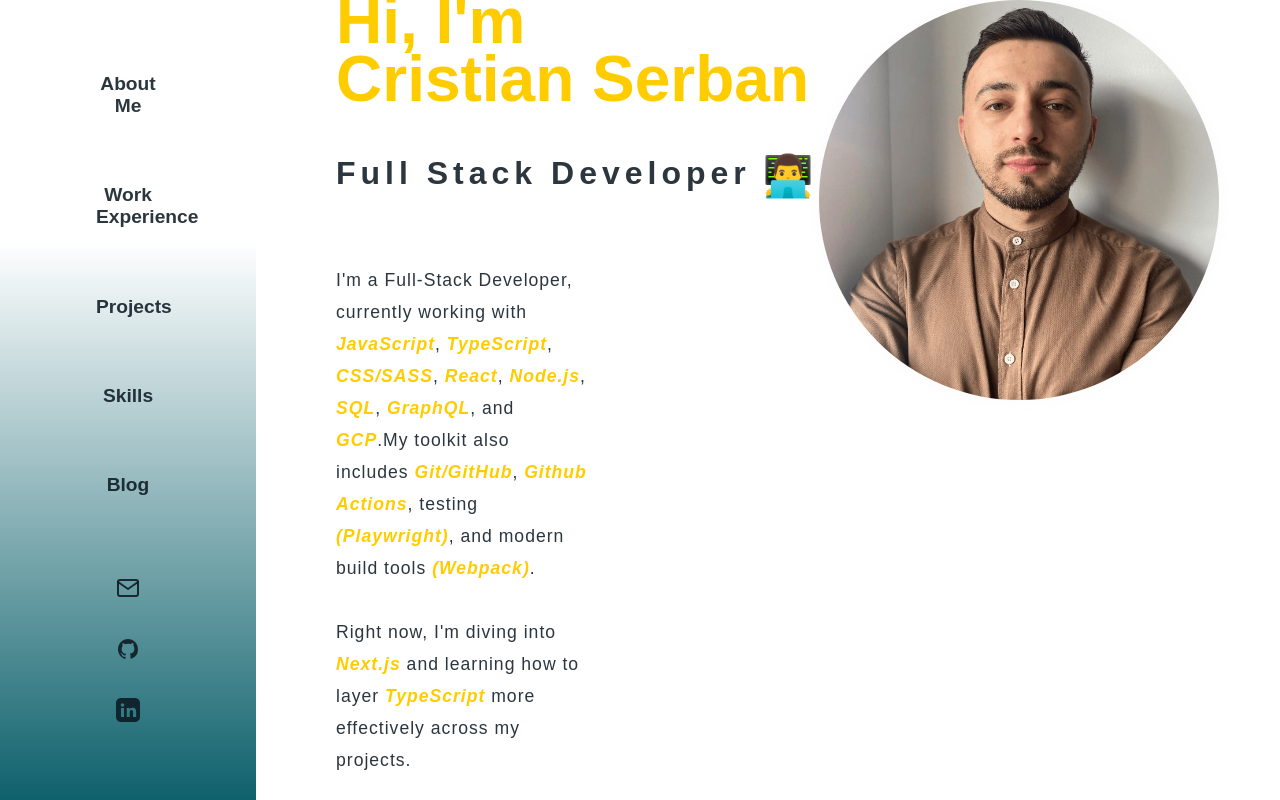
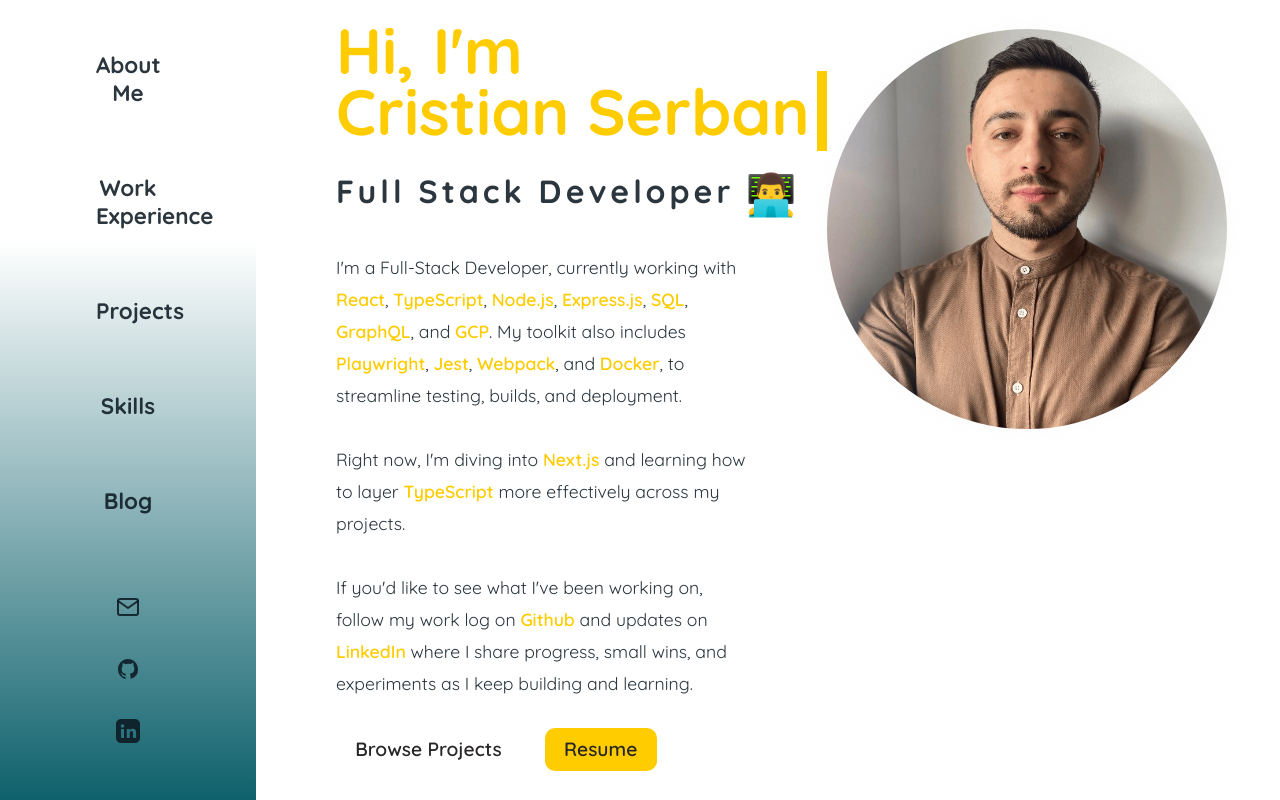
Before and after one commit to ChrisserDev/Portofolio-Web-App, a Next.js app: page / in a window 1280 px wide. Built offline with nearby package versions, Linux system fonts and the light colour scheme.

Commit message:
Refine UI styles and update skills/experience content

```diff
--- /dev/null
+++ b/src/app/blog/blog.scss
@@ -0,0 +1,3 @@
+.blog-page-container {
+    flex-direction: column;
+}
--- a/src/app/blog/page.tsx
+++ b/src/app/blog/page.tsx
@@ -1,3 +1,4 @@
+import './blog.scss';
 
 export default function Blog(): React.JSX.Element {
   return (
--- a/src/app/components/NavigationMenu.scss
+++ b/src/app/components/NavigationMenu.scss
@@ -27,8 +27,11 @@
     flex-direction: column;
     justify-content: center;
     li {
-      font-size: 1.2rem;
-      font-weight: 600;
+      font-size: 1.4rem;
+      font-weight: bold;
+      @media screen and (max-width: 999px) {
+        font-size: 1.2rem;
+      }
       a {
         transition: color 0.4s ease;
         &:hover {
@@ -108,8 +111,10 @@
   min-height: 100vh;
 }
 
+.experience-page-container,
 .projects-page-container,
-.skills-page-container {
+.skills-page-container,
+.blog-page-container {
   display: flex;
   margin: 10rem auto;
   @media screen and (max-width: 999px) {
@@ -226,9 +231,9 @@
   }
   h3 {
     font-size: 2rem;
-    font-weight: 600;
-    padding-top: 2rem;
-    letter-spacing: 5px;
+    font-weight: 700;
+    padding-top: 1rem;
+    letter-spacing: 4px;
     position: relative;
     @media screen and (max-width: 999px) {
       font-size: 1.8rem;
@@ -251,12 +256,14 @@
     }
   }
   .home-page-description {
-    padding-top: 4rem;
+    padding-top: 2rem;
     margin-right: 14.5rem;
-    font-family: Arial, Helvetica, sans-serif;
-    letter-spacing: 1px;
+    font-family: Quicksand, Helvetica, sans-serif;
     line-height: 32px;
     font-size: 1.1rem;
+    @media screen and (max-width: 1440px) {
+      margin-right: 5rem;
+    }
     @media screen and (max-width: 999px) {
       margin-right: 0;
       padding-top: 2rem;
@@ -269,7 +276,6 @@
     }
     .desc-skill {
       color: #ffcc00;
-      font-style: italic;
       font-weight: 600;
     }
     .github-link,
@@ -278,6 +284,40 @@
         text-decoration: underline;
       }
     }
+  }
+}
+
+.resume-link,
+.browse-projects {
+    display: inline-block;
+    cursor: pointer;
+    margin-top: 1.5em;
+    padding: 0.5em 1em;
+    border-radius: 10px;
+    font-size: 1.2rem;
+    text-decoration: none;
+    transition: background-color 0.3s, color 0.3s, border 0.3s;
+    background: #ffcc00;
+    color: rgb(41, 38, 38);
+    margin-left: 1.5rem;
+    font-weight: 600;
+    border: none;
+    &:hover {
+      color: white;
+      box-shadow: 0px 0px 6px rgba(255, 255, 255, 0.7);
+    }
+    @media screen and (max-width: 999px) {
+      font-size: 1rem;
+    }
+}
+
+.browse-projects {
+  background-color: #fff;
+  margin-left: 0;
+  &:hover {
+    background-color: #ffcc00;
+    color: #333;
+    box-shadow: 0px 0px 6px rgba(14, 97, 108, 0.7);
   }
 }
 
@@ -296,7 +336,8 @@
     white-space: nowrap;
     border-right: 10px solid #ffcc00;
     opacity: 1;
-    animation: typing 1.7s steps(20, end) 1.1s forwards, blink-caret 0.8s step-end infinite 2.8s;
+    --name-width: 12.5ch;
+    animation: typing 1.7s steps(20, end) 1.1s forwards, blink-caret 0.8s step-end infinite 1.8s;
     width: 0;
   }
 }
@@ -309,7 +350,7 @@
 
 @keyframes typing {
   from { width: 0 }
-  to { width: 100% }
+  to { width: var(--name-width) }
 }
 
 @keyframes blink-caret {
--- a/src/app/experience/page.tsx
+++ b/src/app/experience/page.tsx
@@ -23,11 +23,8 @@ export default function ExperiencePage(): React.JSX.Element {
             <li>Javascript</li>
             <li>TypeScript</li>
             <li>React</li>
-            <li>CSS/SAAS</li>
             <li>Node.js</li>
             <li>Express.js</li>
-            <li>Handlebars</li>
-            <li>HTML</li>
             <li>Adobe XD</li>
             <li>GraphQL</li>
             <li>SQL</li>
--- a/src/app/globals.scss
+++ b/src/app/globals.scss
@@ -36,7 +36,7 @@ body {
 body {
   color: var(--foreground);
   background: var(--background);
-  font-family: Arial, Helvetica, sans-serif;
+  font-family: 'Quicksand', sans-serif;
   -webkit-font-smoothing: antialiased;
   -moz-osx-font-smoothing: grayscale;
 }
--- a/src/app/layout.tsx
+++ b/src/app/layout.tsx
@@ -1,15 +1,10 @@
-import { Geist, Geist_Mono } from 'next/font/google';
+import { Quicksand } from 'next/font/google';
 import NavigationMenu from './components/NavigationMenu';
 import './globals.scss';
 
-const geistSans = Geist({
-  variable: '--font-geist-sans',
+const quicksand = Quicksand({
   subsets: ['latin'],
-});
-
-const geistMono = Geist_Mono({
-  variable: '--font-geist-mono',
-  subsets: ['latin'],
+  weight: ['300', '400', '500', '600', '700'],
 });
 
 export default function RootLayout({
@@ -19,7 +14,7 @@ export default function RootLayout({
 }>) {
   return (
     <html lang='en'>
-      <body className={`${geistSans.variable} ${geistMono.variable}`}>
+      <body className={quicksand.className}>
         <div className='page-container'>
           <NavigationMenu />
           {children}
--- a/src/app/page.tsx
+++ b/src/app/page.tsx
@@ -1,4 +1,5 @@
 import Image from 'next/image';
+import Link from 'next/link';
 import './globals.scss';
 
 export default function Home() {
@@ -17,10 +18,12 @@ export default function Home() {
           </div>
           <h3>Full Stack Developer</h3>
           <p className='home-page-description'>
-            I&apos;m a Full-Stack Developer, currently working with <span className='desc-skill'>JavaScript</span>, <span className='desc-skill'>TypeScript</span>, <span className='desc-skill'>CSS/SASS</span>, <span className='desc-skill'>React</span>, <span className='desc-skill'>Node.js</span>, <span className='desc-skill'>SQL</span>, <span className='desc-skill'>GraphQL</span>, and <span className='desc-skill'>GCP</span>.My toolkit also includes <span className='desc-skill'>Git/GitHub</span>, <span className='desc-skill'>Github Actions</span>, testing <span className='desc-skill'>(Playwright)</span>, and modern build tools <span className='desc-skill'>(Webpack)</span>. <br/>  <br/>
+            I&apos;m a Full-Stack Developer, currently working with <span className='desc-skill'>React</span>, <span className='desc-skill'>TypeScript</span>, <span className='desc-skill'>Node.js</span>, <span className='desc-skill'>Express.js</span>, <span className='desc-skill'>SQL</span>, <span className='desc-skill'>GraphQL</span>, and <span className='desc-skill'>GCP</span>. My toolkit also includes <span className='desc-skill'>Playwright</span>, <span className='desc-skill'>Jest</span>, <span className='desc-skill'>Webpack</span>, and <span className='desc-skill'>Docker</span>, to streamline testing, builds, and deployment. <br/>  <br/>
             Right now, I&apos;m diving into  <span className='desc-skill'>Next.js</span> and learning how to layer <span className='desc-skill'>TypeScript</span> more effectively across my projects. <br/><br/>
             If you&apos;d like to see what I&apos;ve been working on, follow my work log on <span><a className='github-link desc-skill' href="https://github.com/ChrisserDev" target='_blank' aria-label="Link to my personal Github profile" title="Link to my personal Github profile">Github</a></span> and updates on <span><a className='linkedin-link desc-skill' href="https://www.linkedin.com/in/cristianserban24/"  target='_blank' aria-label="Link to my personal Linkedin profile" title="Link to my personal Linkedin profile">LinkedIn</a></span> where I share progress, small wins, and experiments as I keep building and learning.
           </p>
+          <Link className='browse-projects' href="/projects">Browse Projects</Link>
+          <a className='resume-link' href="https://drive.google.com/file/d/126djPfCD_RtTBPb2koJ4rmiaWoVzFfWV/view?usp=sharing" target='_blank' rel="noopener noreferrer" aria-label='Link to Cristian Resume.'>Resume</a>
         </div>
         <div className='portrait-image-wrapper'>
           <Image className='portrait-image' src="/portrait.png" width={400} height={400} alt="Image of Cristian Serban"/>
--- a/src/app/projectss/projects.scss
+++ b/src/app/projectss/projects.scss
@@ -92,6 +92,7 @@ $accent: #ffcc00;
                             align-items: center;
                             justify-content: space-between;
                             flex-wrap: wrap;
+                            gap: 10px;
 
                             h2 {
                                 font-size: 1.4rem;
```
Also changed, not shown: src/app/experience/experience.scss (+4 -3 lines), src/app/skills/page.tsx (+4 -40 lines), src/app/skills/skills.scss (+37 -4 lines).
